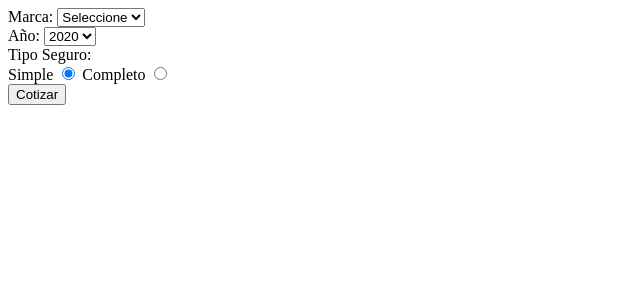
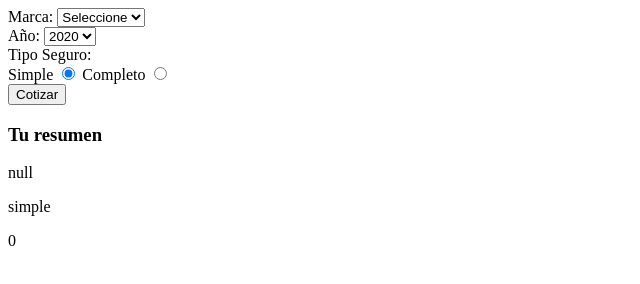
Before and after one commit to Magamex/javascript, a plain HTML site: page cotizarSeguro/index.html in a window 1280 px wide. Both pictures are taken after a click on the input "Cotizar". Shown: the whole page, without its empty margins (0-640 px from the left). Drawn offline with Linux system fonts and the light colour scheme.

Commit message:
visualizacion de resultados de la cotizacion

```diff
--- a/cotizarSeguro/assets/js/index.js
+++ b/cotizarSeguro/assets/js/index.js
@@ -72,7 +72,11 @@ document.getElementById('btnCotizar').addEventListener("click", function(evento)
             }
             break;
     }
-    console.log(valorSelectTipo);
-    console.log(valorCheckRadio);
-    console.log(cotizacion);
+    var divResultado = document.getElementById('resultadoCotizacion');
+    divResultado.innerHTML = '';
+    var resultadoHTML = `<h3>Tu resumen</h3>
+                        <p>${valorSelectTipo}</p>
+                        <p>${valorCheckRadio}</p>
+                        <p>${cotizacion}</p>`;
+    divResultado.innerHTML = resultadoHTML;
 });
--- a/cotizarSeguro/index.html
+++ b/cotizarSeguro/index.html
@@ -1,11 +1,14 @@
 <!DOCTYPE html>
 <html>
+
 <head>
-        <meta charset="utf-8">
+    <meta charset="utf-8" />
     <title></title>
-        <meta name="description" content="">
+    <meta name="description" content="" />
 </head>
+
 <body>
+    <div>
         <form action="#">
             <label for="selectTipo">Marca:</label>
             <select name="lugar" id="selectTipo">
@@ -14,20 +17,23 @@
                 <option value="Americano">Americano</option>
                 <option value="Europeo">Europeo</option>
             </select>
-            <br>
+            <br />
             <label for="selectAnio">Año:</label>
             <select name="anio" id="selectAnio"></select>
-            <br>
+            <br />
             <label>Tipo Seguro:</label>
-            <br>
+            <br />
             <label for="radioSimple">Simple</label>
-            <input type="radio" name="tipo" id="radioSimple" value="simple" checked>
+            <input type="radio" name="tipo" id="radioSimple" value="simple" checked />
             <label for="radioCompleto">Completo</label>
-            <input type="radio" name="tipo" id="radioCompleto" value="completo">
-            <br>
-            <input id="btnCotizar" type="submit" value="Cotizar">
+            <input type="radio" name="tipo" id="radioCompleto" value="completo" />
+            <br />
+            <input id="btnCotizar" type="submit" value="Cotizar" />
         </form>
         <div id="resultadoCotizacion"></div>
+    </div>
+
     <script type="text/javascript" src="./assets/js/index.js"></script>
 </body>
+
 </html>
```
Lines whose indentation alone changed are shown as unchanged.
